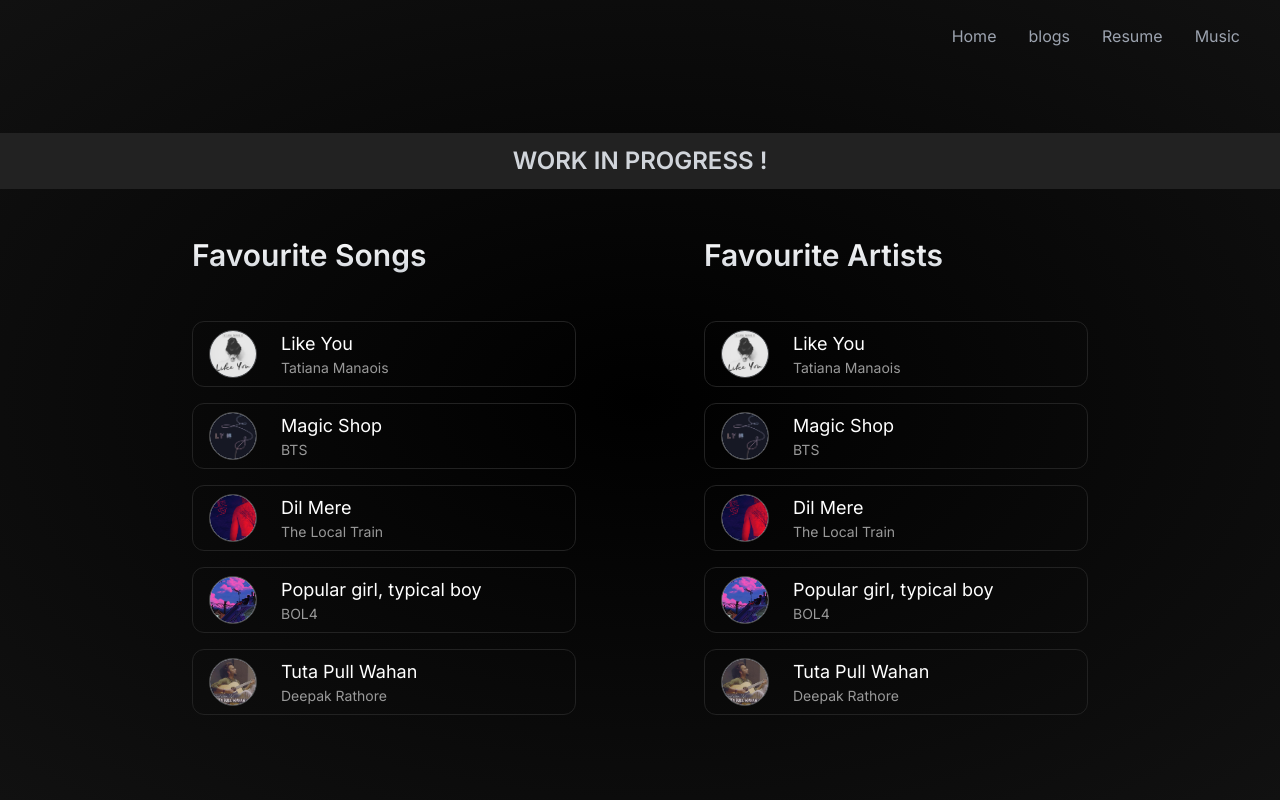
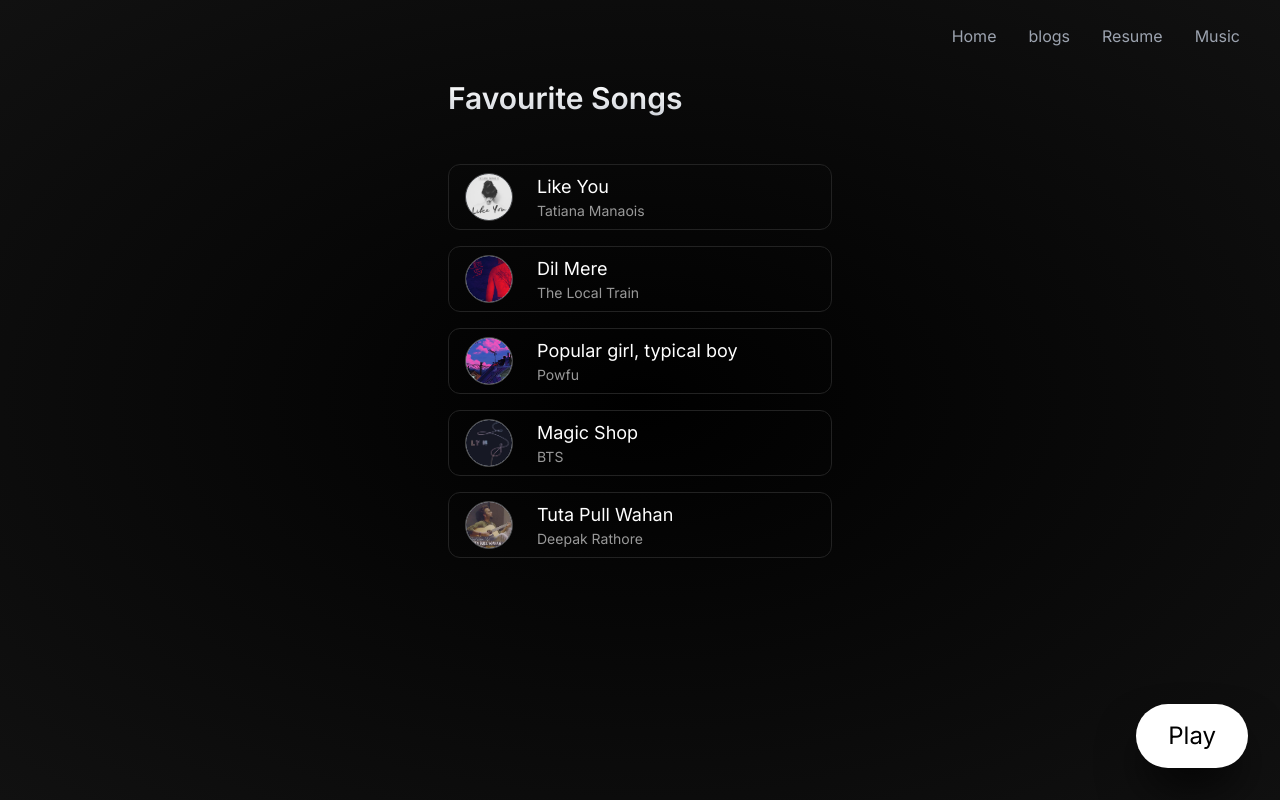
Before and after one commit to akhil683/Whose_Portfolio, a Next.js app: page /music in a window 1280 px wide. Built offline with nearby package versions, Linux system fonts and the light colour scheme.

Commit message:
added song play func

```diff
--- a/src/app/blogs/page.tsx
+++ b/src/app/blogs/page.tsx
@@ -2,6 +2,8 @@
 import Link from "next/link";
 import React, { Suspense } from "react";
 import { Metadata } from "next";
+
+export const revalidate = 3600;
 
 export const metadata: Metadata = {
   title: "Akhil's Blogs",
@@ -11,14 +13,12 @@
 const Blogs = () => {
   const posts = getSortedPostsData();
   return (
-    <main className="bg-gradient-radial from-black to-[#111] min-h-screen px-4 flex flex-col pt-16 items-center">
+    <main className="bg-gradient-radial from-black to-[#111] min-h-screen px-4 flex flex-col pt-16 md:items-center">
       <div className="max-w-[600px]">
         <h1 className="text-2xl mb-12 hover:no-underline underline underline-offset-8 decoration-[#999]">
           blogs
         </h1>
-        <Suspense
-          fallback={<h1 className="text-center text-gray-300">Loading...</h1>}
-        >
+        <Suspense fallback={<h1 className="text-gray-300">Loading...</h1>}>
           <div className=" flex flex-col justify-center gap-2">
             {posts?.map((post) => {
               return (
--- a/src/app/music/page.tsx
+++ b/src/app/music/page.tsx
@@ -1,9 +1,9 @@
-import Image from "next/image";
 import React, { Suspense } from "react";
-import img from "@/assets/projects/adventureVault.png";
 import { Metadata } from "next";
-import { songs } from "@/data/music";
+import { songs, Artist } from "@/data/music";
 import MusicBox from "@/components/MusicBox";
+import PlaySong from "@/components/PlaySong";
+
 export const metadata: Metadata = {
   title: "Akhil's Music",
   description: "The Songs and Artists, I love to listen !",
@@ -11,37 +11,32 @@
 
 const Music = () => {
   return (
-    <main className="bg-gradient-radial min-h-screen flex flex-col justify-center items-center gap-12 md:pt-12 from-black to-[#111]">
-      <h1 className="py-3 font-semibold uppercase bg-[#222] w-full text-center text-gray-300 md:text-2xl">
-        Work in progress !
-      </h1>
+    <main className="bg-gradient-radial min-h-screen flex flex-col items-center gap-12 pt-20 from-black to-[#111]">
+      <PlaySong />
       <div className="flex max-md:flex-col justify-center items-center md:gap-32 gap-16">
         <div>
           <h2 className="md:text-3xl text-2xl font-semibold bg-clip-text text-transparent bg-gradient-to-b from-white to-gray-300">
             Favourite Songs
           </h2>
-          <Suspense fallback={<h1>Loading...</h1>}>
+          <Suspense fallback={<h1>Loading songs...</h1>}>
             <div className="mt-12 flex flex-col gap-4">
               {songs?.map((song) => <MusicBox key={song.id} song={song} />)}
             </div>
           </Suspense>
         </div>
-        <div>
-          <h2 className="md:text-3xl text-2xl font-semibold bg-clip-text text-transparent bg-gradient-to-b from-white to-gray-300">
-            Favourite Artists
-          </h2>
-          <Suspense>
-            <div className="mt-12 flex flex-col gap-4">
-              {songs.map((song) => (
-                <MusicBox key={song.id} song={song} />
-              ))}
-            </div>
-          </Suspense>
-        </div>
+        {/* <div> */}
+        {/*   <h2 className="md:text-3xl text-2xl font-semibold bg-clip-text text-transparent bg-gradient-to-b from-white to-gray-300"> */}
+        {/*     Favourite Artists */}
+        {/*   </h2> */}
+        {/*   <Suspense fallback={<h1>Loading Artists...</h1>}> */}
+        {/*     <div className="mt-12 flex flex-col gap-4"> */}
+        {/*       {Artist.map((artist) => ( */}
+        {/*         <MusicBox key={artist.id} artist={artist} /> */}
+        {/*       ))} */}
+        {/*     </div> */}
+        {/*   </Suspense> */}
+        {/* </div> */}
       </div>
-      {/* <div className="flex justify-center items-center"> */}
-      {/*   <p>Continue Playing :(</p> */}
-      {/* </div> */}
     </main>
   );
 };
--- a/src/components/AudioPlayer.tsx
+++ b/src/components/AudioPlayer.tsx
@@ -1,4 +1,5 @@
 import React, { useEffect, useRef } from "react";
+
 interface AudioPlayerProps {
   src: string;
   play: boolean;
@@ -34,10 +35,7 @@
         className="hidden"
         onEnded={handleAudioEnded}
         src={src}
-      >
-        {/* <source src={src} type="audio/mp3" /> */}
-        {/* Your browser does not support the audio element. */}
-      </audio>
+      ></audio>
     </div>
   );
 };
--- a/src/components/MusicBox.tsx
+++ b/src/components/MusicBox.tsx
@@ -1,18 +1,24 @@
 "use client";
 
-import React, { useState } from "react";
+import React, { useEffect, useRef, useState } from "react";
 import Image from "next/image";
-import AudioPlayer from "./AudioPlayer";
 import { songType } from "../../type";
 
 const MusicBox = ({ song }: { song: songType }) => {
-  const [playMusic, setPlayMusic] = useState(false);
+  // const audioRef = useRef<HTMLAudioElement>(null);
+  // const [play, setPlay] = useState(false);
+  //
+  // useEffect(() => {
+  //   if (audioRef.current) {
+  //     if (!play) return audioRef.current.pause();
+  //     audioRef.current.play();
+  //     console.log("played music");
+  //   }
+  // }, [play]);
 
   return (
-    <button
-      onClick={() => setPlayMusic(true)}
-      className="flex md:w-96 w-full gap-6 py-2 pl-4 pr-8 rounded-xl border border-[#222] hover:border-[#333] hover:shadow-2xl hover:shadow-[#111] duration-100"
-    >
+    <button className="flex md:w-96 w-full gap-6 py-2 pl-4 pr-8 rounded-xl border border-[#222] focus:border-white hover:border-[#333] hover:shadow-2xl hover:shadow-[#111] duration-100">
+      {/* <audio ref={audioRef} src={song.audio} loop className="hidden" /> */}
       <div className="relative w-12 h-12 rounded-full overflow-hidden border border-[#444] bg-gray-400">
         <Image
           src={song.img}
@@ -23,11 +29,11 @@
       <div className="flex flex-col justify-start items-start">
         <h4 className="md:text-lg text-base">{song.name}</h4>
         <p className="text-sm text-[#999]">{song.artist}</p>
-        <AudioPlayer
-          src={song.audio}
-          play={playMusic}
-          onFinish={() => setPlayMusic(false)}
-        />
+        {/* <AudioPlayer */}
+        {/*   src={song.audio} */}
+        {/*   play={playMusic} */}
+        {/*   onFinish={() => setPlayMusic(false)} */}
+        {/* /> */}
       </div>
     </button>
   );
--- /dev/null
+++ b/src/components/PlaySong.tsx
@@ -0,0 +1,31 @@
+"use client";
+
+import React, { useEffect, useState, useRef } from "react";
+
+import populargirlAudio from "@/assets/songs/popular_girl.mp3";
+
+const PlaySong = () => {
+  const audioRef = useRef<HTMLAudioElement>(null);
+  const [play, setPlay] = useState(false);
+  useEffect(() => {
+    if (audioRef.current) {
+      if (!play) return audioRef.current.pause();
+      audioRef.current.play();
+      console.log("played music");
+    }
+  }, [play]);
+
+  return (
+    <>
+      <audio ref={audioRef} src={populargirlAudio} loop />
+      <button
+        onClick={() => setPlay(!play)}
+        className="absolute bottom-8 right-8 shadow-black shadow-2xl px-6 text-xl md:px-8 py-3 md:py-4 hover:bg-gray-300 duration-200 md:text-2xl rounded-full bg-white text-black"
+      >
+        {play ? "Pause" : "Play"}
+      </button>
+    </>
+  );
+};
+
+export default PlaySong;
--- a/src/data/music.ts
+++ b/src/data/music.ts
@@ -7,10 +7,10 @@
 import likeyouAudio from "@/assets/songs/like_you.mp3";
 import magicshopAudio from "@/assets/songs/Magic_shop.mp3";
 import tutapullAudio from "@/assets/songs/tuta_pull_vahan.mp3";
+import dilemereAudio from "@/assets/songs/dil_mere.mp3";
 import populargirlAudio from "@/assets/songs/popular_girl.mp3";
-import dilemereAudio from "@/assets/songs/dil_mere.mp3";
 
-import { songType } from "../../type";
+import { ArtistType, songType } from "../../type";
 
 export const songs: songType[] = [
   {
@@ -22,30 +22,64 @@
   },
   {
     id: 2,
-    name: "Magic Shop",
-    artist: "BTS",
-    audio: magicshopAudio,
-    img: magicshop,
-  },
-  {
-    id: 1,
     name: "Dil Mere",
     artist: "The Local Train",
     audio: dilemereAudio,
     img: dilmere,
   },
   {
-    id: 1,
+    id: 3,
     name: "Popular girl, typical boy",
-    artist: "BOL4",
+    artist: "Powfu",
     audio: populargirlAudio,
     img: populargirl,
   },
   {
-    id: 1,
+    id: 4,
+    name: "Magic Shop",
+    artist: "BTS",
+    audio:
+      "https://github.com/akhil683/Whose_Portfolio/blob/main/src/assets/songs/Magic_shop.mp3",
+    img: magicshop,
+  },
+  {
+    id: 5,
     name: "Tuta Pull Wahan",
     artist: "Deepak Rathore",
     audio: tutapullAudio,
     img: tutapull,
   },
 ];
+
+export const Artist: ArtistType[] = [
+  {
+    id: 1,
+    name: "Powfu",
+    link: "",
+    img: "",
+  },
+  {
+    id: 2,
+    name: "Tatiana Manaois",
+    link: "",
+    img: "",
+  },
+  {
+    id: 1,
+    name: "When Chai Meet Toast",
+    link: "",
+    img: "",
+  },
+  {
+    id: 1,
+    name: "BTS",
+    link: "",
+    img: "",
+  },
+  {
+    id: 1,
+    name: "The Local Train",
+    link: "",
+    img: "",
+  },
+];
--- a/type.d.ts
+++ b/type.d.ts
@@ -13,3 +13,9 @@
   audio: string;
   img: StaticImageData;
 };
+type ArtistType = {
+  id: number;
+  name: string;
+  img: string;
+  link: string;
+};
```
Also changed, not shown: src/app/blogs/[postId]/page.tsx (+7 -1 lines).
